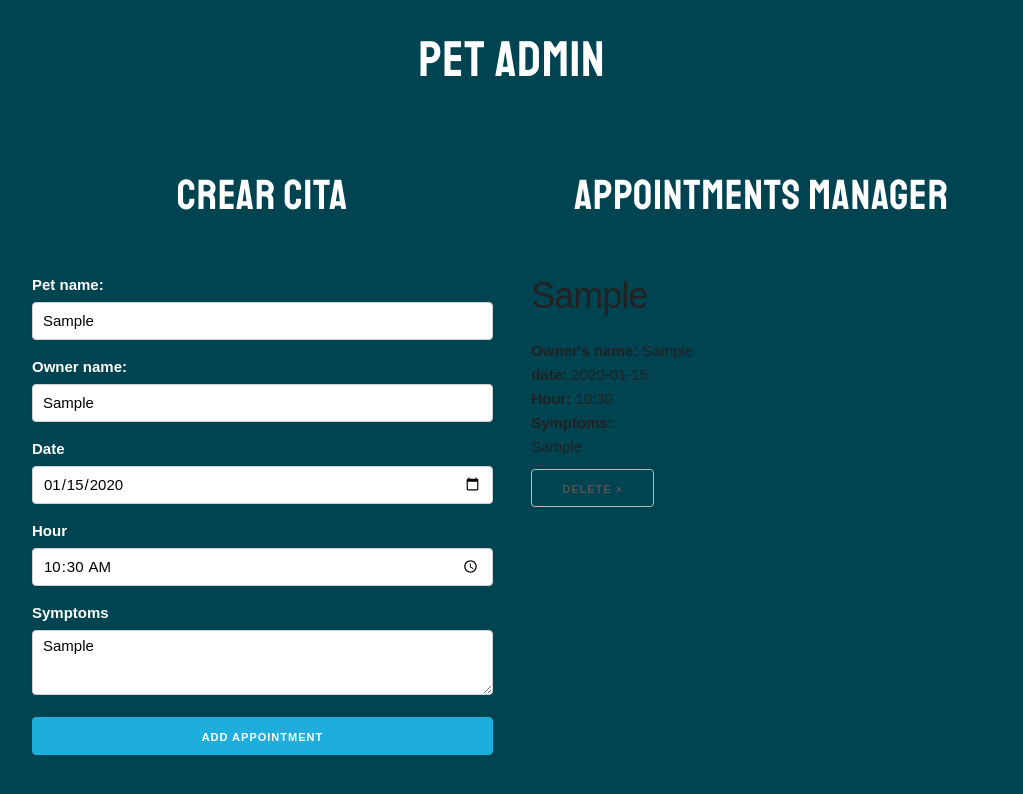
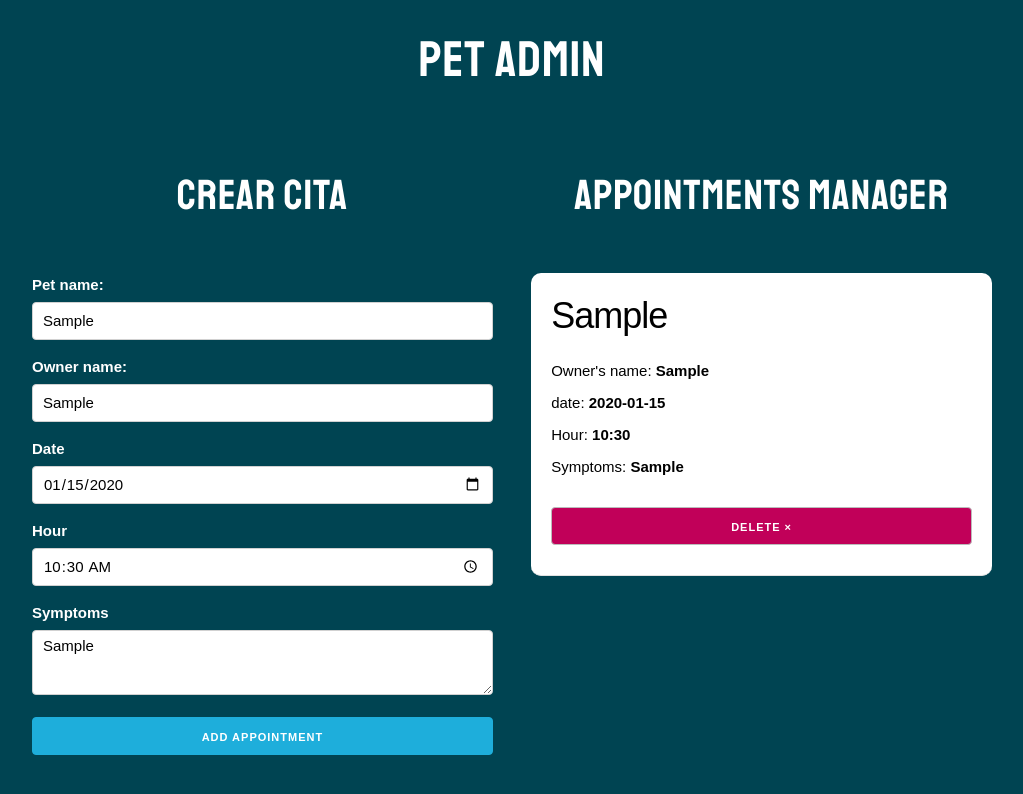
Before and after one commit to miguelopezv/pet-vet, a React (Create React App) app: page / in a window 1280 px wide. Both pictures are taken after typing "Sample", "Sample", "2020-01-15", "10:30", "Sample" into the empty fields and a click on the button "ADD APPOINTMENT". Shown: the top 794 px of the page, without its empty margins (128-1151 px from the left). Built offline with nearby package versions, Linux system fonts and the light colour scheme.

Commit message:
update html

```diff
--- a/src/components/Appointment.js
+++ b/src/components/Appointment.js
@@ -2,33 +2,30 @@ import React from 'react';
 import { PropTypes } from 'prop-types';
 
 const Appointment = ({ appointment, removeAppointment }) => (
-  <div className="media mt-3">
-    <div className="media-body">
-      <h3 className="mt-0">{appointment.pet}</h3>
-      <p className="card-text">
+  <div className="cita">
+    <h3>{appointment.pet}</h3>
+    <p>
       <span>Owner's name: </span>
       {appointment.owner}
     </p>
-      <p className="card-text">
+    <p>
       <span>date: </span>
       {appointment.date}
     </p>
-      <p className="card-text">
+    <p>
       <span>Hour: </span>
       {appointment.hour}
     </p>
-      <p className="card-text">
+    <p>
       <span>Symptoms: </span>
+      {appointment.symptoms}
     </p>
-      <p className="card-text">{appointment.symptoms}</p>
-
     <button
-        className="btn btn-danger"
+      className="button eliminar u-full-width"
       onClick={() => removeAppointment(appointment.id)}
     >
       Delete &times;
     </button>
-    </div>
   </div>
 );
 
```
Lines whose indentation alone changed are shown as unchanged.
